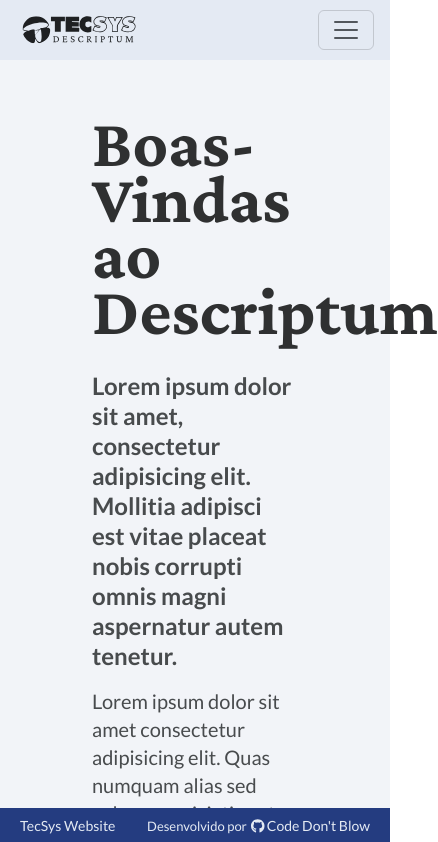
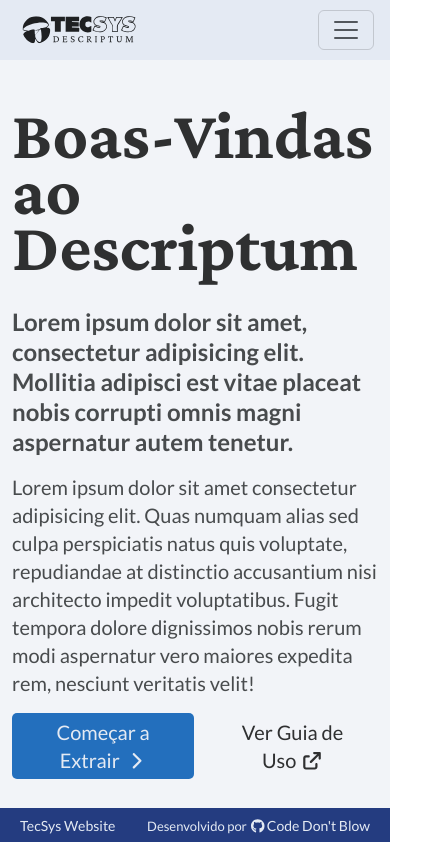
Before and after one commit to CodeDontBlow/Tecsys-frontend, a React (Vite) app: page / in a window 390 px wide. Shown: the top 842 px of the page, 438 px wide, since content can reach past the window. Built offline with nearby package versions, Linux system fonts and the light colour scheme.

Commit message:
feat[CDB-84]: Adicionando botões provsórios e responsividade

```diff
--- a/src/pages/Homepage/Homepage.jsx
+++ b/src/pages/Homepage/Homepage.jsx
@@ -1,9 +1,14 @@
 import styles from './Homepage.module.css'
+import { FontAwesomeIcon } from '@fortawesome/react-fontawesome'
+import { faChevronRight , faArrowUpRightFromSquare } from '@fortawesome/free-solid-svg-icons'
 
 function Homepage () {
     return (
         <div className={`container-sm ${styles.container}`}>
-            <h1 className={styles.title}>Boas-Vindas ao <br/> Descriptum</h1>
+            <h1 className={styles.title}>Boas-Vindas ao
+                <span className={styles.descriptum}>Descriptum</span>
+            </h1>
+
             <div className={styles.textContainer}>
                 <p className={styles.mainText}>
                     Lorem ipsum dolor sit amet, consectetur adipisicing elit. Mollitia adipisci est vitae placeat nobis corrupti omnis magni aspernatur autem tenetur.
@@ -14,9 +19,16 @@ function Homepage () {
             </div>
 
             <div className={styles.buttonsContainer}>
-                {/* O outro botão virá assim (precisa do componente de Botão) */}
-                {/* <a href="" className={styles.userGuideBtn} style={{backgroundColor: 'var(--base-royal)', flexGrow: 1}}>Começar a Extrair</a> */}
-                <a href="" className={styles.userGuideBtn}>Ver Guia de Uso</a>
+                {/* O outro botão virá aqui (precisa do componente de Botão) */}
+                {/* Botão provisório */}
+                <a href="" className={styles.startPorccessBtn}>
+                    Começar a Extrair
+                    <FontAwesomeIcon icon={faChevronRight} className={styles.icon}/>
+                </a>
+                <a href="" className={styles.userGuideBtn}>
+                    Ver Guia de Uso
+                    <FontAwesomeIcon icon={faArrowUpRightFromSquare} className={styles.icon} />
+                </a>
             </div>
         </div>
     )
--- a/src/pages/Homepage/Homepage.module.css
+++ b/src/pages/Homepage/Homepage.module.css
@@ -2,7 +2,6 @@ div.container{
     height: 100%;
     margin: 2.5rem auto 0;
     padding: 0 5rem;
-
 }
 
 h1.title{
@@ -11,6 +10,9 @@ h1.title{
     font-size: 4.3rem;
     line-height: 3.5rem;
 }
+    h1.title > span.descriptum{
+        display: block;
+    }
 
 div.textContainer{
     margin-top: 2rem;
@@ -33,23 +35,75 @@ div.textContainer{
     }
 
 div.buttonsContainer{
-    width: 50%;
+    width: 70%;
     margin-top: 1rem;
 
     display: flex;
     align-items: center;
-    gap: 15px;
+    gap: .8rem;
 }
-    a.userGuideBtn{
-        padding: .2rem 1rem;
+    div.buttonsContainer > a{
+        padding: .3rem 2rem;
 
-        color: var(--black-700);
-        font: var(--text-regular);
+        font: var(--text-medium);
         text-decoration: none;
+        text-align: center;
 
         transition: all 150ms ease;
     }
-        a.userGuideBtn:hover{
+        div.buttonsContainer > a > .icon{
+            margin-left: .3rem;
+            font-size: 1.1rem;
+        }
+
+    a.startPorccessBtn{
+        background-color: var(--base-royal);
+
+        color: var(--white-300);
+        border-radius: 5px;
+
+        flex-grow: 1;
+    }
+    a.userGuideBtn{
+        color: var(--black-700);
+    }
+        div.buttonsContainer > a:hover{
             scale: 1.02;
+        }
+        div.buttonsContainer > a.userGuideBtn:hover{
             text-decoration: underline;
         }
+
+@media (max-width:767px){
+    div.container{
+        margin: 2rem auto 0;
+        padding: 0;
+    }
+
+
+}
+
+@media (max-width:1000px){
+    div.buttonsContainer{
+        width: 100%;
+    }
+}
+
+@media (min-width: 1100px){
+    h1.title > span.descriptum{
+        font-size: 5.4rem;
+        letter-spacing: .1rem;
+        font-weight: 700;
+    }
+
+    div.textContainer{
+        margin-top: 3.5rem;
+    }
+
+    div.buttonsContainer{
+        margin-top: 2rem;
+    }
+        div.buttonsContainer > a{
+            padding: .5rem 2rem;
+        }
+}
--- a/src/styles/global.css
+++ b/src/styles/global.css
@@ -9,6 +9,7 @@ body{
 
 div#root{
     background-color: var(--base-white);
-    height: 100%;
+    min-height: 100%;
     padding-top: 75px;
+    padding-bottom: 100px;
 }
```
